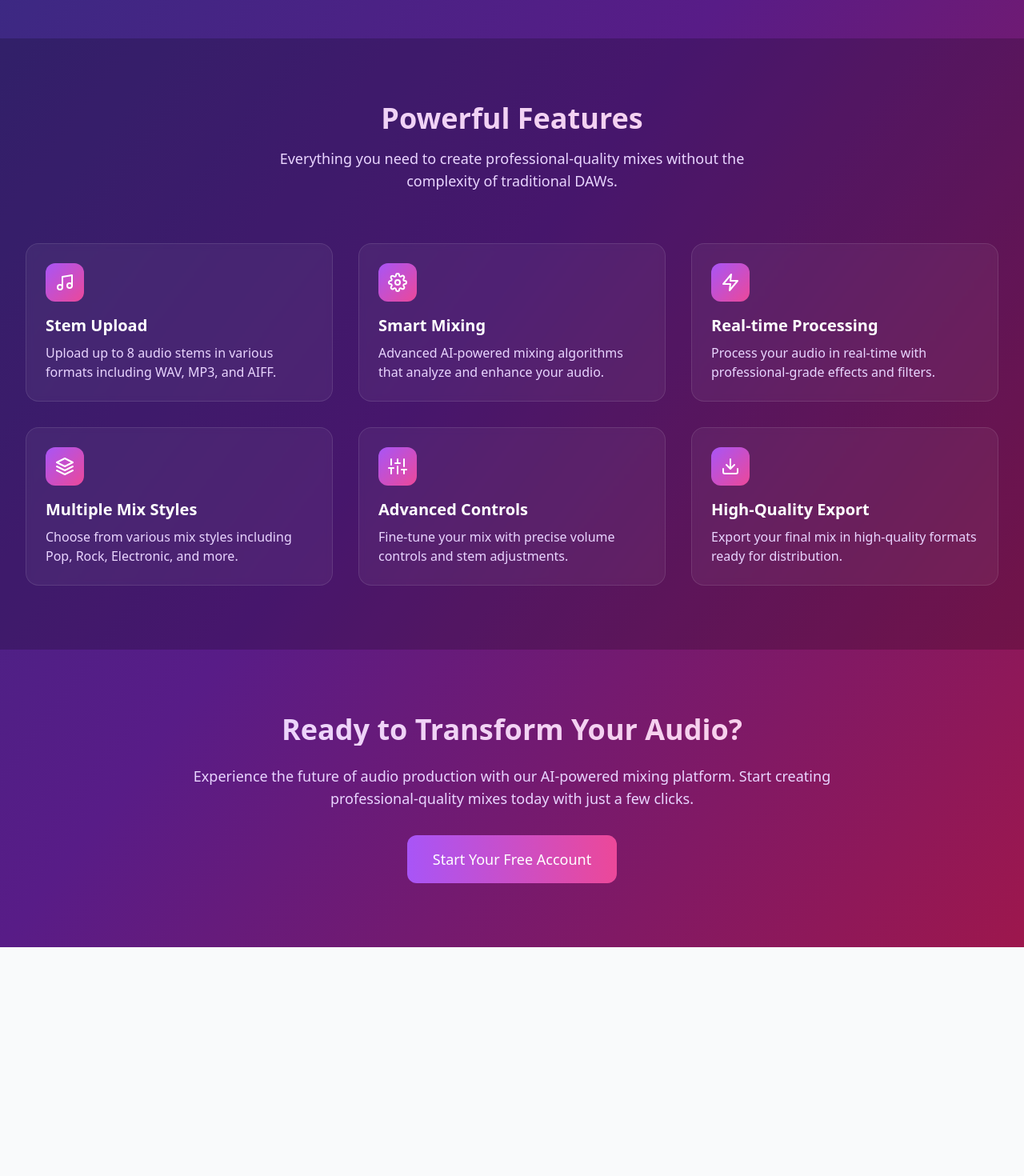
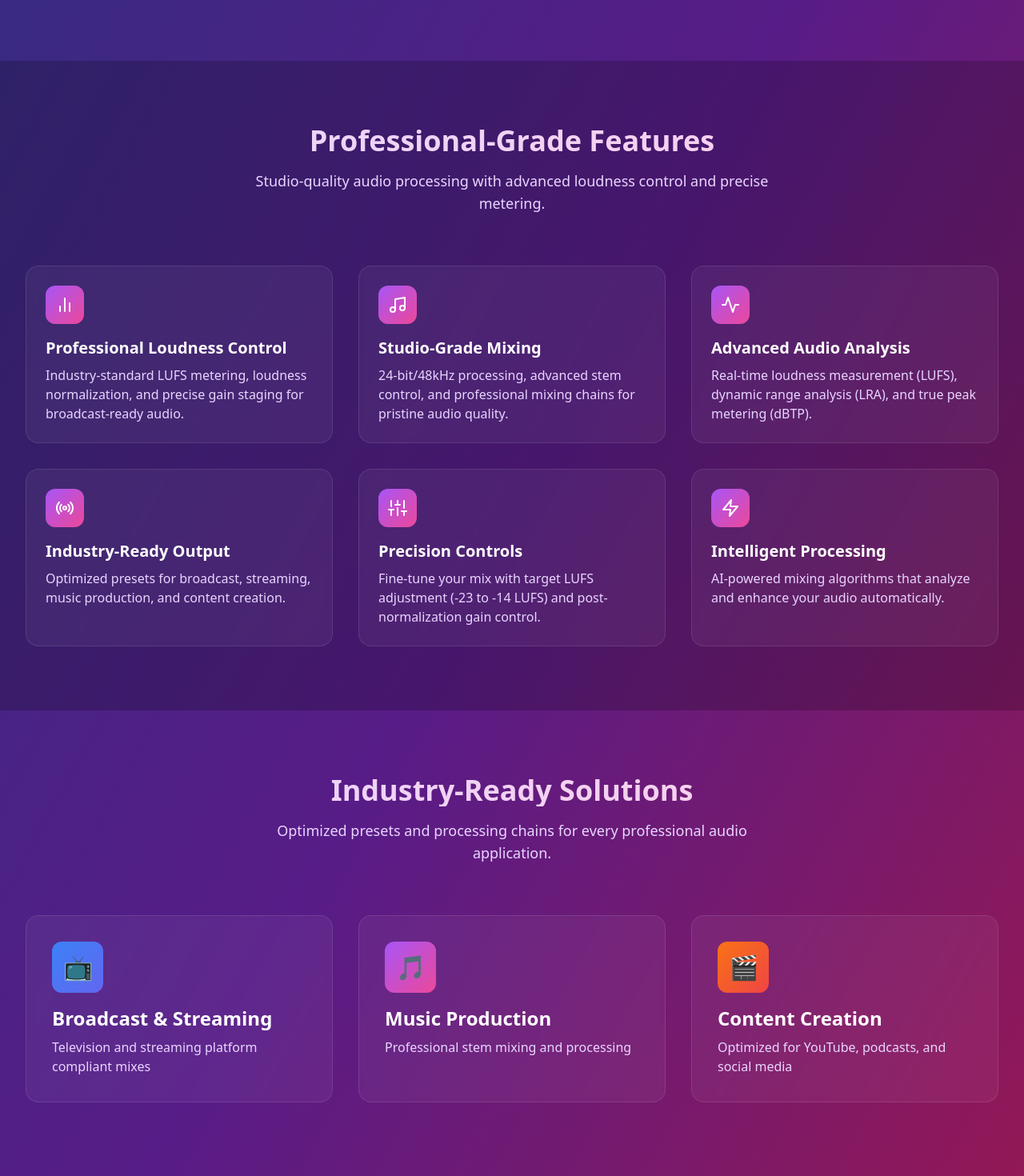
Before and after one commit to patricknavarre/AudioAlchemy, a React (Vite) app in the folder frontend/: page / in a window 1280 px wide. Shown: the part 500-1970 px from the top of the page at 80% size. Before the commit the page ends 1684 px from the top, so only its background shows below. Built offline with nearby package versions, Linux system fonts and the light colour scheme.

Commit message:
feat: Enhanced homepage with professional audio features - Added professional loudness control section - Highlighted industry-standard LUFS metering - Added industry-specific solutions section - Updated hero section to focus on broadcast-ready capabilities

```diff
--- a/frontend/src/components/pages/HomePage.jsx
+++ b/frontend/src/components/pages/HomePage.jsx
@@ -7,44 +7,68 @@ import {
   FiZap,
   FiLayers,
   FiSliders,
+  FiBarChart2,
+  FiActivity,
+  FiRadio,
 } from "react-icons/fi";
 
 const features = [
   {
-    icon: <FiMusic className="w-6 h-6" />,
-    title: "Stem Upload",
+    icon: <FiBarChart2 className="w-6 h-6" />,
+    title: "Professional Loudness Control",
     description:
-      "Upload up to 8 audio stems in various formats including WAV, MP3, and AIFF.",
+      "Industry-standard LUFS metering, loudness normalization, and precise gain staging for broadcast-ready audio.",
   },
   {
-    icon: <FiSettings className="w-6 h-6" />,
-    title: "Smart Mixing",
+    icon: <FiMusic className="w-6 h-6" />,
+    title: "Studio-Grade Mixing",
     description:
-      "Advanced AI-powered mixing algorithms that analyze and enhance your audio.",
+      "24-bit/48kHz processing, advanced stem control, and professional mixing chains for pristine audio quality.",
+  },
+  {
+    icon: <FiActivity className="w-6 h-6" />,
+    title: "Advanced Audio Analysis",
+    description:
+      "Real-time loudness measurement (LUFS), dynamic range analysis (LRA), and true peak metering (dBTP).",
+  },
+  {
+    icon: <FiRadio className="w-6 h-6" />,
+    title: "Industry-Ready Output",
+    description:
+      "Optimized presets for broadcast, streaming, music production, and content creation.",
+  },
+  {
+    icon: <FiSliders className="w-6 h-6" />,
+    title: "Precision Controls",
+    description:
+      "Fine-tune your mix with target LUFS adjustment (-23 to -14 LUFS) and post-normalization gain control.",
   },
   {
     icon: <FiZap className="w-6 h-6" />,
-    title: "Real-time Processing",
+    title: "Intelligent Processing",
     description:
-      "Process your audio in real-time with professional-grade effects and filters.",
+      "AI-powered mixing algorithms that analyze and enhance your audio automatically.",
+  },
+];
+
+const industries = [
+  {
+    title: "Broadcast & Streaming",
+    description: "Television and streaming platform compliant mixes",
+    gradient: "from-blue-500 to-indigo-500",
+    icon: "📺",
   },
   {
-    icon: <FiLayers className="w-6 h-6" />,
-    title: "Multiple Mix Styles",
-    description:
-      "Choose from various mix styles including Pop, Rock, Electronic, and more.",
+    title: "Music Production",
+    description: "Professional stem mixing and processing",
+    gradient: "from-purple-500 to-pink-500",
+    icon: "🎵",
   },
   {
-    icon: <FiSliders className="w-6 h-6" />,
-    title: "Advanced Controls",
-    description:
-      "Fine-tune your mix with precise volume controls and stem adjustments.",
-  },
-  {
-    icon: <FiDownload className="w-6 h-6" />,
-    title: "High-Quality Export",
-    description:
-      "Export your final mix in high-quality formats ready for distribution.",
+    title: "Content Creation",
+    description: "Optimized for YouTube, podcasts, and social media",
+    gradient: "from-orange-500 to-red-500",
+    icon: "🎬",
   },
 ];
 
@@ -60,11 +84,12 @@ export default function HomePage() {
           className="relative z-10 max-w-4xl mx-auto"
         >
           <h1 className="text-5xl md:text-6xl font-bold mb-6 bg-clip-text text-transparent bg-gradient-to-r from-purple-200 via-pink-200 to-purple-200">
-            Transform Your Audio with AI-Powered Mixing
+            Professional Audio Mixing with AI-Powered Control
           </h1>
           <p className="text-xl text-purple-200 mb-8 max-w-2xl mx-auto">
-            AudioAlchemy combines cutting-edge AI technology with professional
-            audio processing to deliver studio-quality mixes automatically.
+            Transform your stems into broadcast-ready mixes with
+            industry-standard loudness control, professional processing chains,
+            and intelligent audio analysis.
           </p>
           <div className="flex flex-col sm:flex-row gap-4 justify-center">
             <Link
@@ -97,11 +122,11 @@ export default function HomePage() {
             className="text-center mb-16"
           >
             <h2 className="text-4xl font-bold mb-4 bg-clip-text text-transparent bg-gradient-to-r from-purple-200 to-pink-200">
-              Powerful Features
+              Professional-Grade Features
             </h2>
             <p className="text-lg text-purple-200 max-w-2xl mx-auto">
-              Everything you need to create professional-quality mixes without
-              the complexity of traditional DAWs.
+              Studio-quality audio processing with advanced loudness control and
+              precise metering.
             </p>
           </motion.div>
 
@@ -131,6 +156,49 @@ export default function HomePage() {
         </div>
       </section>
 
+      {/* Industry Section */}
+      <section className="py-20 px-4 sm:px-6 lg:px-8">
+        <div className="max-w-7xl mx-auto">
+          <motion.div
+            initial={{ opacity: 0, y: 20 }}
+            animate={{ opacity: 1, y: 0 }}
+            transition={{ duration: 0.8 }}
+            className="text-center mb-16"
+          >
+            <h2 className="text-4xl font-bold mb-4 bg-clip-text text-transparent bg-gradient-to-r from-purple-200 to-pink-200">
+              Industry-Ready Solutions
+            </h2>
+            <p className="text-lg text-purple-200 max-w-2xl mx-auto">
+              Optimized presets and processing chains for every professional
+              audio application.
+            </p>
+          </motion.div>
+
+          <div className="grid grid-cols-1 md:grid-cols-3 gap-8">
+            {industries.map((industry, index) => (
+              <motion.div
+                key={industry.title}
+                initial={{ opacity: 0, y: 20 }}
+                animate={{ opacity: 1, y: 0 }}
+                transition={{ duration: 0.5, delay: 0.2 + index * 0.1 }}
+                className="p-8 rounded-2xl backdrop-blur-sm bg-white/5 border border-white/10
+                  hover:border-purple-500/50 transition-all duration-300"
+              >
+                <div
+                  className={`bg-gradient-to-br ${industry.gradient} p-4 rounded-xl w-16 h-16 flex items-center justify-center text-3xl mb-4`}
+                >
+                  {industry.icon}
+                </div>
+                <h3 className="text-2xl font-semibold text-white mb-2">
+                  {industry.title}
+                </h3>
+                <p className="text-purple-200">{industry.description}</p>
+              </motion.div>
+            ))}
+          </div>
+        </div>
+      </section>
+
       {/* CTA Section */}
       <section className="py-20 px-4 sm:px-6 lg:px-8">
         <motion.div
@@ -140,12 +208,12 @@ export default function HomePage() {
           className="max-w-4xl mx-auto text-center"
         >
           <h2 className="text-4xl font-bold mb-6 bg-clip-text text-transparent bg-gradient-to-r from-purple-200 to-pink-200">
-            Ready to Transform Your Audio?
+            Ready for Professional Audio?
           </h2>
           <p className="text-lg text-purple-200 mb-8">
-            Experience the future of audio production with our AI-powered mixing
-            platform. Start creating professional-quality mixes today with just
-            a few clicks.
+            Join the future of audio production with our AI-powered platform.
+            Create broadcast-ready, professionally mixed audio with just a few
+            clicks.
           </p>
           <Link
             to="/register"
```
